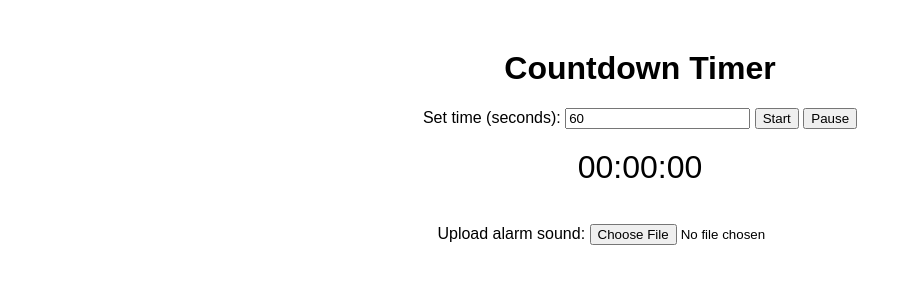
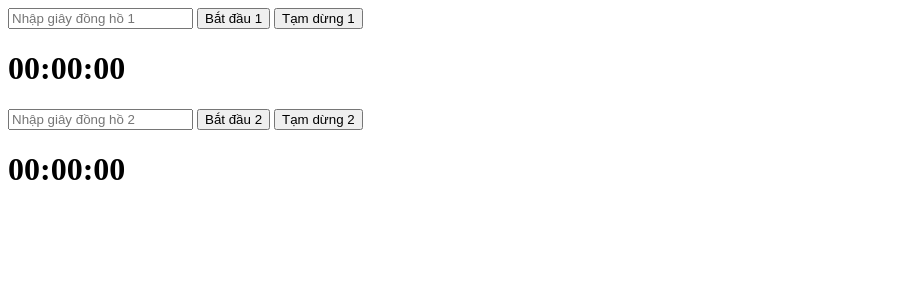
Before and after one commit to anhtung1606/anhtung, a plain HTML site: page index.html in a window 1280 px wide. Shown: the whole page, without its empty margins (0-912 px from the left). Drawn offline with Linux system fonts and the light colour scheme.

Commit message:
Update index.html

```diff
--- a/index.html
+++ b/index.html
@@ -2,75 +2,84 @@
 <html lang="en">
 <head>
     <meta charset="UTF-8">
-    <meta name="viewport" content="width=device-width, initial-scale=1.0">
-    <title>Countdown Timer</title>
-    <style>
-        body {
-            font-family: Arial, sans-serif;
-            text-align: center;
-            margin: 50px;
-        }
-        #timer {
-            font-size: 2em;
-            margin: 20px;
-        }
-    </style>
+    <title>test3</title>
 </head>
 <body>
-    <h1>Countdown Timer</h1>
-    <label for="timeInput">Set time (seconds):</label>
-    <input type="number" id="timeInput" value="60">
-    <button onclick="startCountdown()">Start</button>
-    <button onclick="pauseCountdown()">Pause</button>
-    <div id="timer">00:00:00</div>
-    <br>
-    <label for="audioFile">Upload alarm sound:</label>
-    <input type="file" id="audioFile" accept="audio/*">
-    <audio id="alarmSound" controls style="display:none;"></audio>
+<input type="number" id="timeInput1" placeholder="Nhập giây đồng hồ 1">
+<button onclick="startCountdown(1)">Bắt đầu 1</button>
+<button onclick="pauseCountdown(1)">Tạm dừng 1</button>
+<h1 id="timer1">00:00:00</h1>
+
+<input type="number" id="timeInput2" placeholder="Nhập giây đồng hồ 2">
+<button onclick="startCountdown(2)">Bắt đầu 2</button>
+<button onclick="pauseCountdown(2)">Tạm dừng 2</button>
+<h1 id="timer2">00:00:00</h1>
+
+<audio id="alarm1" src="Violin sound.m4a"></audio>
+<audio id="alarm2" src="30s.m4a"></audio>
+<audio id="alarm3" src="Keep going sound.m4a"></audio> <!-- Âm thanh thứ 3 -->
 
 <script>
-        let countdown;
-        let seconds;
-        let isPaused = false;
+    let countdowns = { 1: null, 2: null };
+    let seconds = { 1: 0, 2: 0 };
+    let isPaused = { 1: false, 2: false };
 
-        function startCountdown() {
-            if (!isPaused) {
-                seconds = document.getElementById("timeInput").value;
+    function startCountdown(timerId) {
+        if (!isPaused[timerId]) {
+            seconds[timerId] = document.getElementById(`timeInput${timerId}`).value;
         }
-            isPaused = false;
-            clearInterval(countdown);
-            countdown = setInterval(() => {
-                if (!isPaused) {
-                    let hours = Math.floor(seconds / 3600);
-                    let minutes = Math.floor((seconds % 3600) / 60);
-                    let secs = seconds % 60;
-                    document.getElementById("timer").innerText =
+        isPaused[timerId] = false;
+        clearInterval(countdowns[timerId]);
+
+        let audio = document.getElementById(`alarm${timerId}`);
+        let audio3 = document.getElementById("alarm3"); // Âm thanh thứ 3
+
+        audio.play().catch(() => console.log("Trình duyệt chặn âm thanh!"));
+        audio.pause();
+        audio3.pause();
+
+        countdowns[timerId] = setInterval(() => {
+            if (!isPaused[timerId]) {
+                let hours = Math.floor(seconds[timerId] / 3600);
+                let minutes = Math.floor((seconds[timerId] % 3600) / 60);
+                let secs = seconds[timerId] % 60;
+
+                document.getElementById(`timer${timerId}`).innerText =
                     `${String(hours).padStart(2, '0')}:${String(minutes).padStart(2, '0')}:${String(secs).padStart(2, '0')}`;
 
-                    if (seconds <= 0) {
-                        clearInterval(countdown);
-                        document.getElementById("timer").innerText = "Time's up!";
-                        playAlarm();
+                // Âm thanh khi còn 30 giây
+                if (seconds[timerId] === 30) {
+                    audio.play();
                 }
-                    seconds--;
+
+                // Nếu là đồng hồ số 2, phát âm thanh 3 khi còn 10 giây
+                if (timerId === 2 && seconds[2] === 10) {
+                    audio3.play();
+                }
+
+                if (seconds[timerId] <= 0) {
+                    clearInterval(countdowns[timerId]);
+                    document.getElementById(`timer${timerId}`).innerText = "Time's up!";
+                }
+
+                seconds[timerId]--;
             }
         }, 1000);
     }
 
-        function pauseCountdown() {
-            isPaused = true;
-        }
+    function pauseCountdown(timerId) {
+        isPaused[timerId] = true;
 
-        function playAlarm() {
-            const audioFile = document.getElementById("audioFile").files[0];
-            if (audioFile) {
-                const objectURL = URL.createObjectURL(audioFile);
-                const alarmSound = document.getElementById("alarmSound");
-                alarmSound.src = objectURL;
-                alarmSound.style.display = "block";
-                alarmSound.play();
-            }
+        let audio = document.getElementById(`alarm${timerId}`);
+        let audio3 = document.getElementById("alarm3");
+
+        // Dừng tất cả âm thanh khi tạm dừng
+        audio.pause();
+        audio.currentTime = 0;
+        audio3.pause();
+        audio3.currentTime = 0;
     }
 </script>
+
 </body>
 </html>
```
Lines whose indentation alone changed are shown as unchanged.
